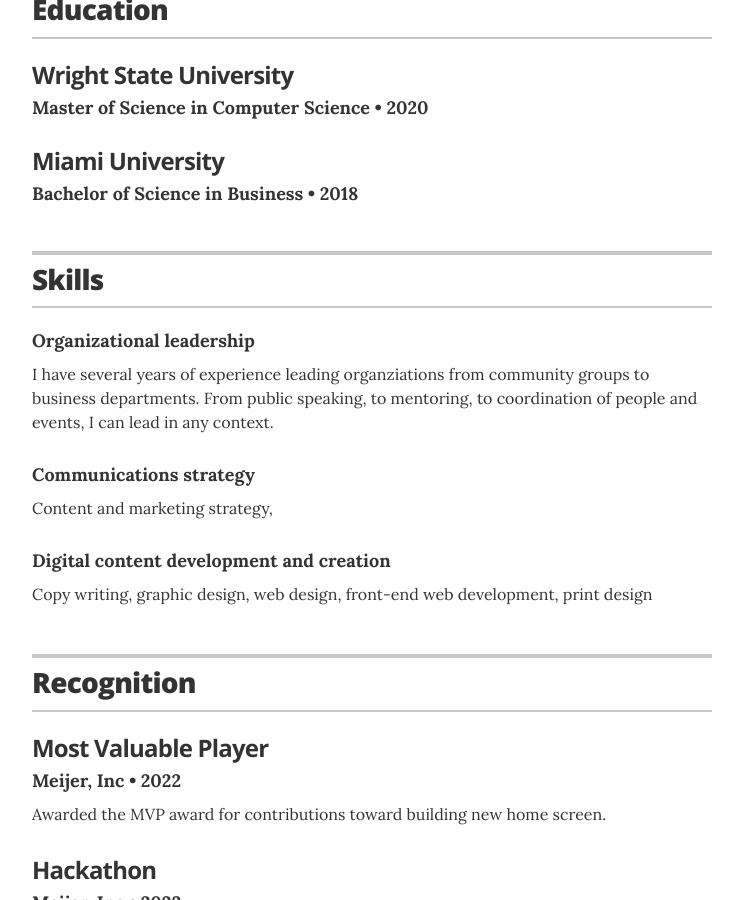
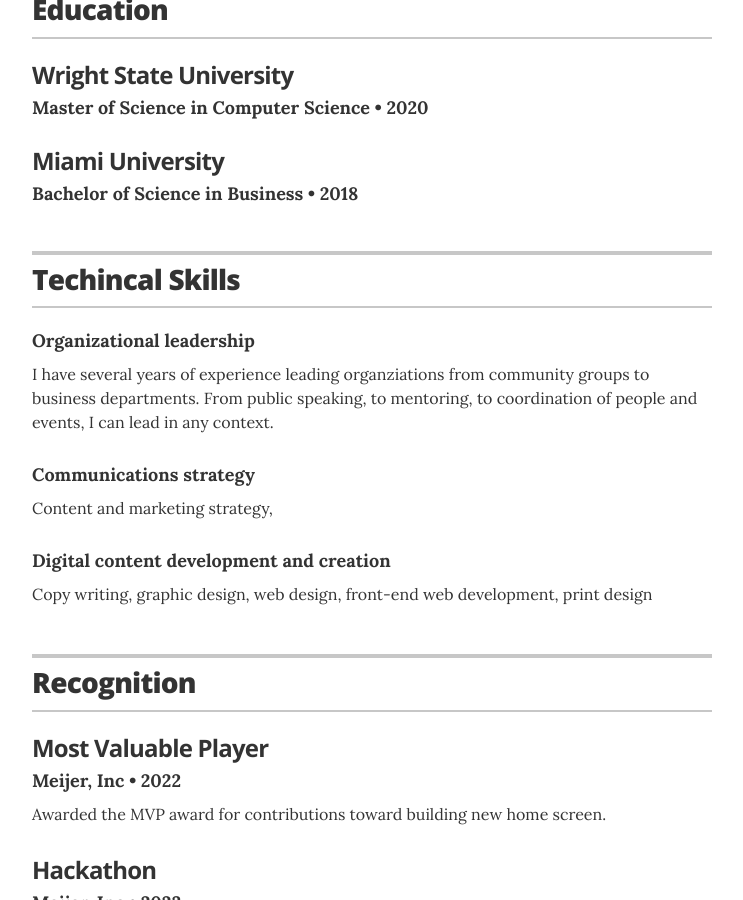
Before and after one commit to Waqaruddin/resume, a Jekyll site: the page built from index.html, in a window 1280 px wide and 900 px high, scrolled down 1123 px. Shown: the whole window, without its empty margins (268-1011 px from the left). Built offline with Jekyll 4.4.1, drawn with Linux system fonts in a browser that asks for light colours.

Commit message:
Start working on skills

```diff
--- a/_layouts/resume.html
+++ b/_layouts/resume.html
@@ -122,7 +122,7 @@
       <section class="content-section">
 
         <header class="section-header">
-          <h2>Skills</h2>
+          <h2>Techincal Skills</h2>
         </header>
         {% for skill in site.data.skills %}
         <div class="resume-item">
```
